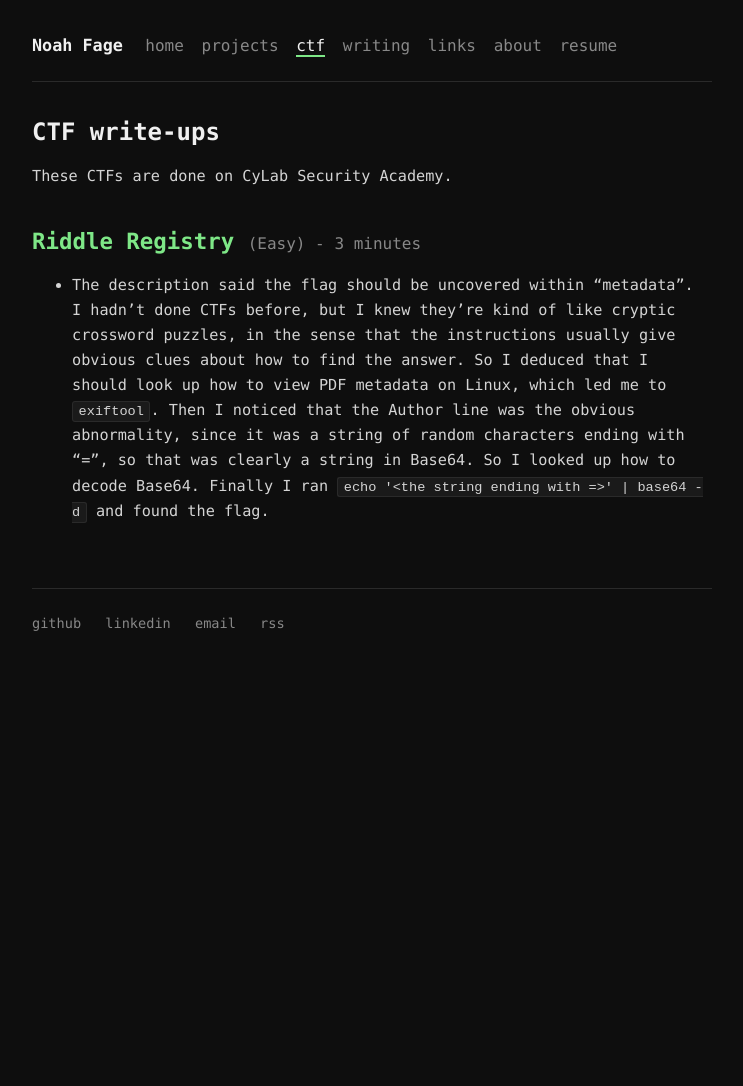
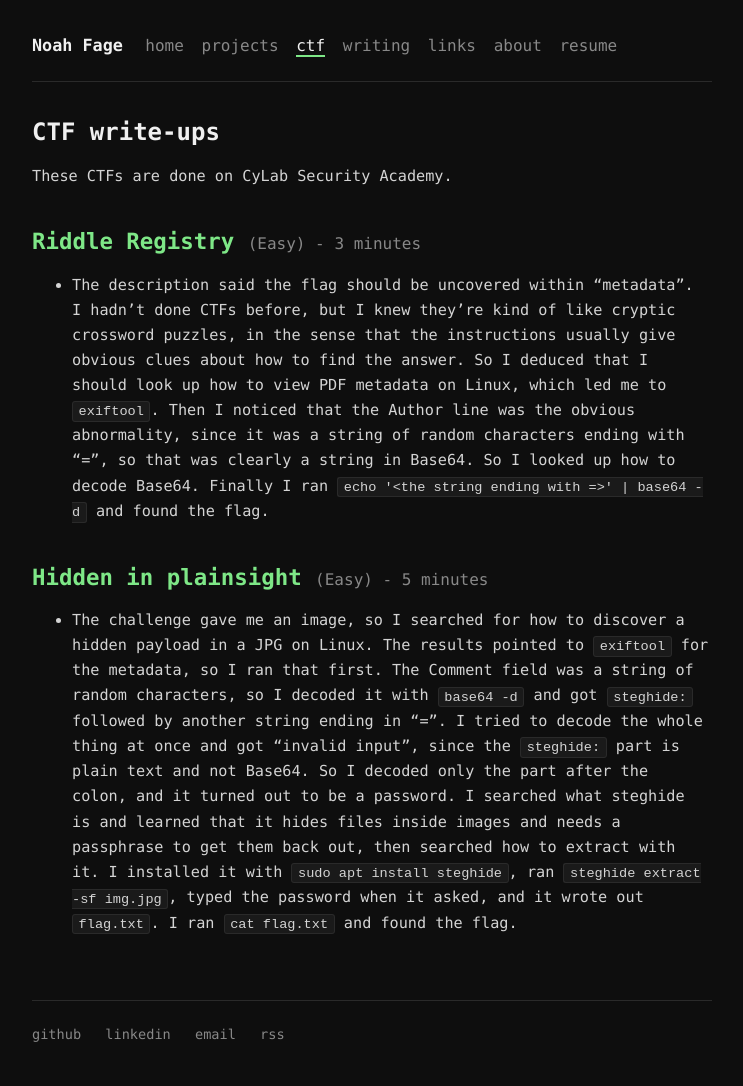
Before and after one commit to noah-fage/noah-fage.github.io, a Jekyll site: the page built from ctf.md, in a window 1280 px wide. Shown: the whole page, without its empty margins (268-1011 px from the left). Built offline with Jekyll 4.4.1, drawn with Linux system fonts in a browser that asks for light colours; before the commit the page ends 900 px from its top, so only the background shows below that.

Commit message:
Add Hidden in plainsight write-up

```diff
--- a/ctf.md
+++ b/ctf.md
@@ -11,3 +11,7 @@ These CTFs are done on CyLab Security Academy.
 <h2 class="ctf-title">Riddle Registry <span class="ctf-meta">(Easy) - 3 minutes</span></h2>
 
 * The description said the flag should be uncovered within "metadata". I hadn't done CTFs before, but I knew they're kind of like cryptic crossword puzzles, in the sense that the instructions usually give obvious clues about how to find the answer. So I deduced that I should look up how to view PDF metadata on Linux, which led me to `exiftool`. Then I noticed that the Author line was the obvious abnormality, since it was a string of random characters ending with "=", so that was clearly a string in Base64. So I looked up how to decode Base64. Finally I ran `echo '<the string ending with =>' | base64 -d` and found the flag.
+
+<h2 class="ctf-title">Hidden in plainsight <span class="ctf-meta">(Easy) - 5 minutes</span></h2>
+
+* The challenge gave me an image, so I searched for how to discover a hidden payload in a JPG on Linux. The results pointed to `exiftool` for the metadata, so I ran that first. The Comment field was a string of random characters, so I decoded it with `base64 -d` and got `steghide:` followed by another string ending in "=". I tried to decode the whole thing at once and got "invalid input", since the `steghide:` part is plain text and not Base64. So I decoded only the part after the colon, and it turned out to be a password. I searched what steghide is and learned that it hides files inside images and needs a passphrase to get them back out, then searched how to extract with it. I installed it with `sudo apt install steghide`, ran `steghide extract -sf img.jpg`, typed the password when it asked, and it wrote out `flag.txt`. I ran `cat flag.txt` and found the flag.
```
